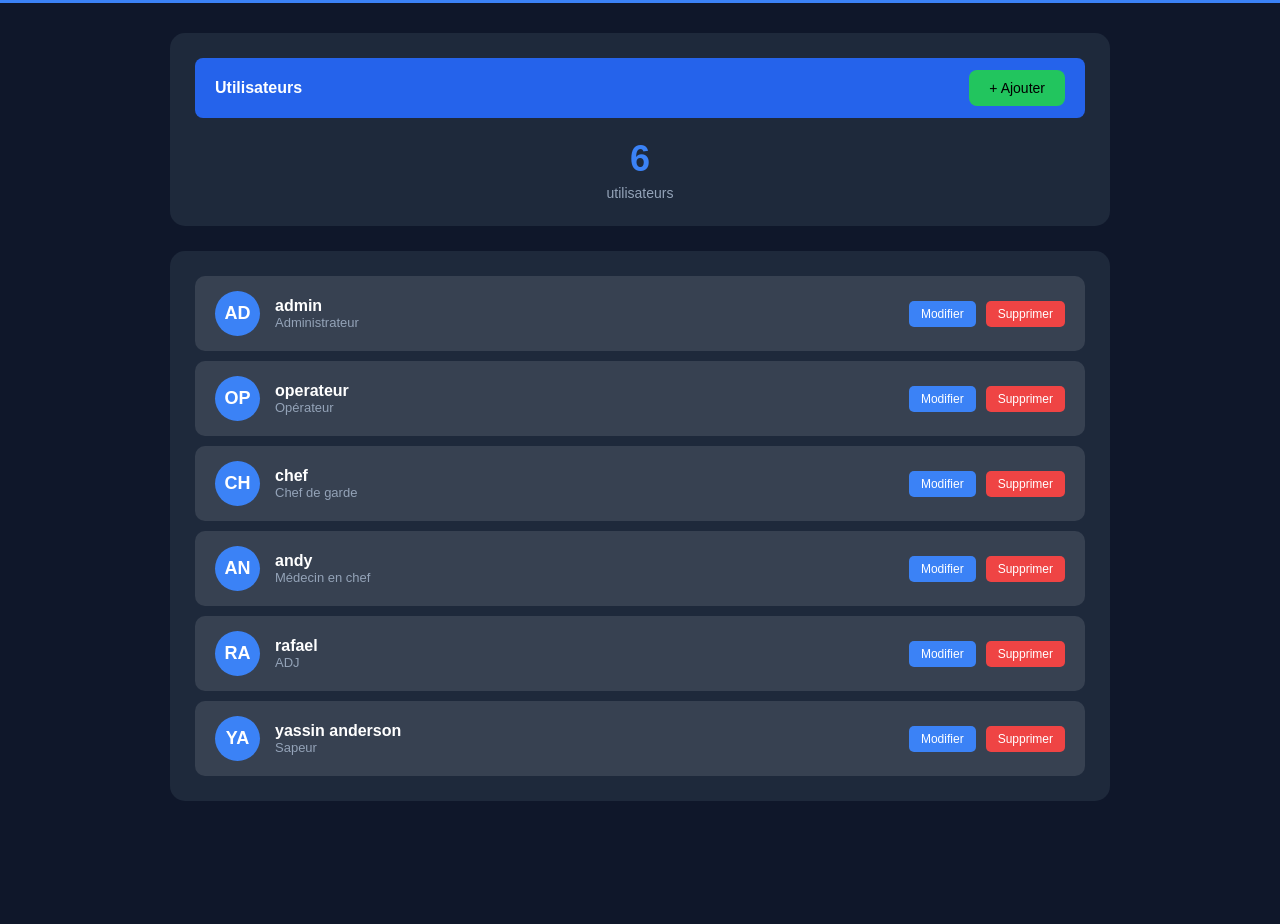
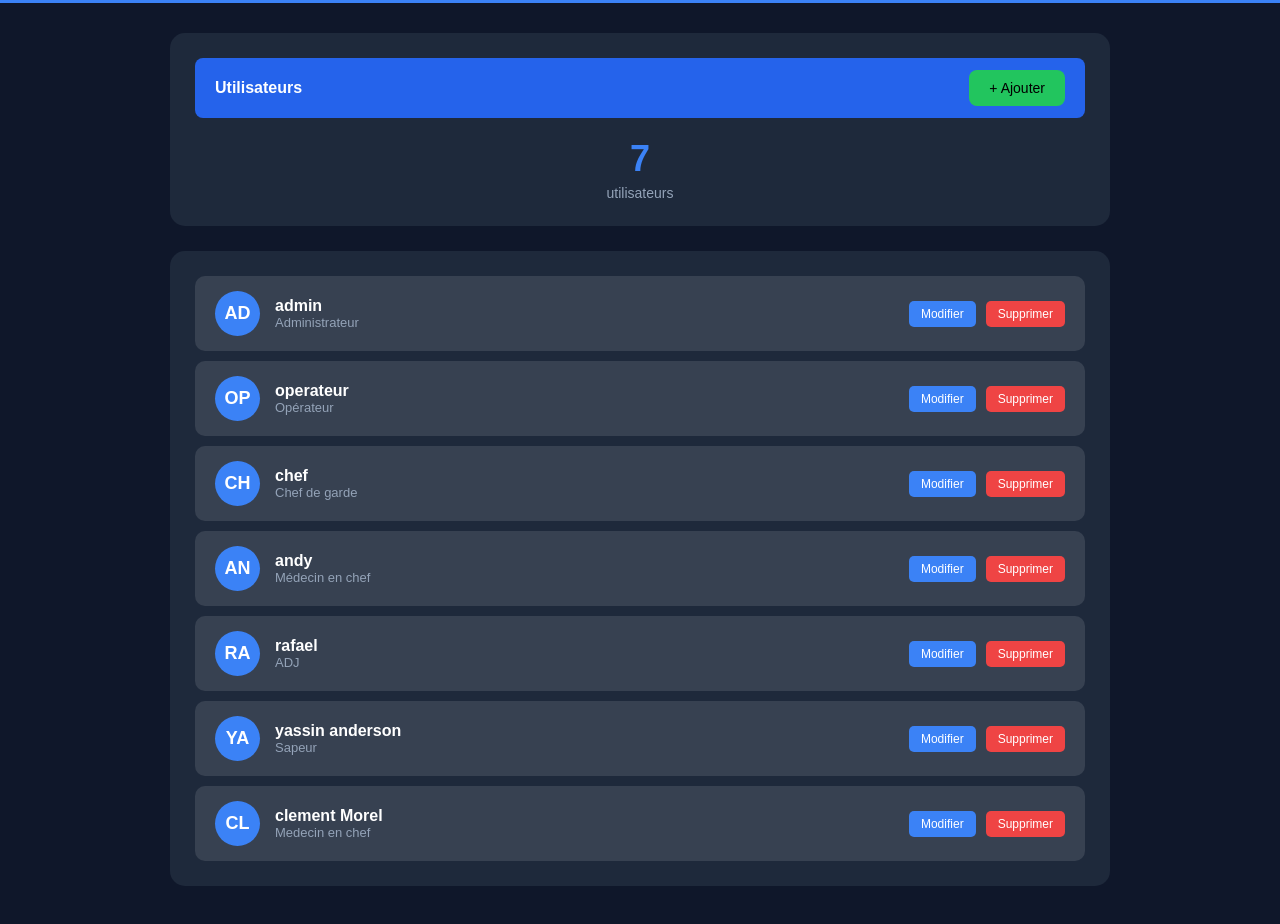
Before and after one commit to anaistodoroki63/service, a plain HTML site: page compte.html in a window 1280 px wide. Shown: the part 66-990 px from the top of the page. Before the commit the page ends 922 px from the top, so only its background shows below. Drawn offline with Linux system fonts and the light colour scheme.

Commit message:
Update compte.html

```diff
--- a/compte.html
+++ b/compte.html
@@ -162,6 +162,7 @@ var defaultUsers = [
   { username: 'andy', password: 'andyno', role: 'Médecin en chef', firstLogin: true },
   { username: 'rafael', password: 'Rafaelneko', role: 'ADJ', firstLogin: true },
   { username: 'yassin anderson', password: 'yassin', role: 'Sapeur', firstLogin: true },
+  { username: 'clement Morel', password: 'clement', role: 'Medecin en chef', firstLogin: true },
 ];
 
 function loadUsers() {
```
